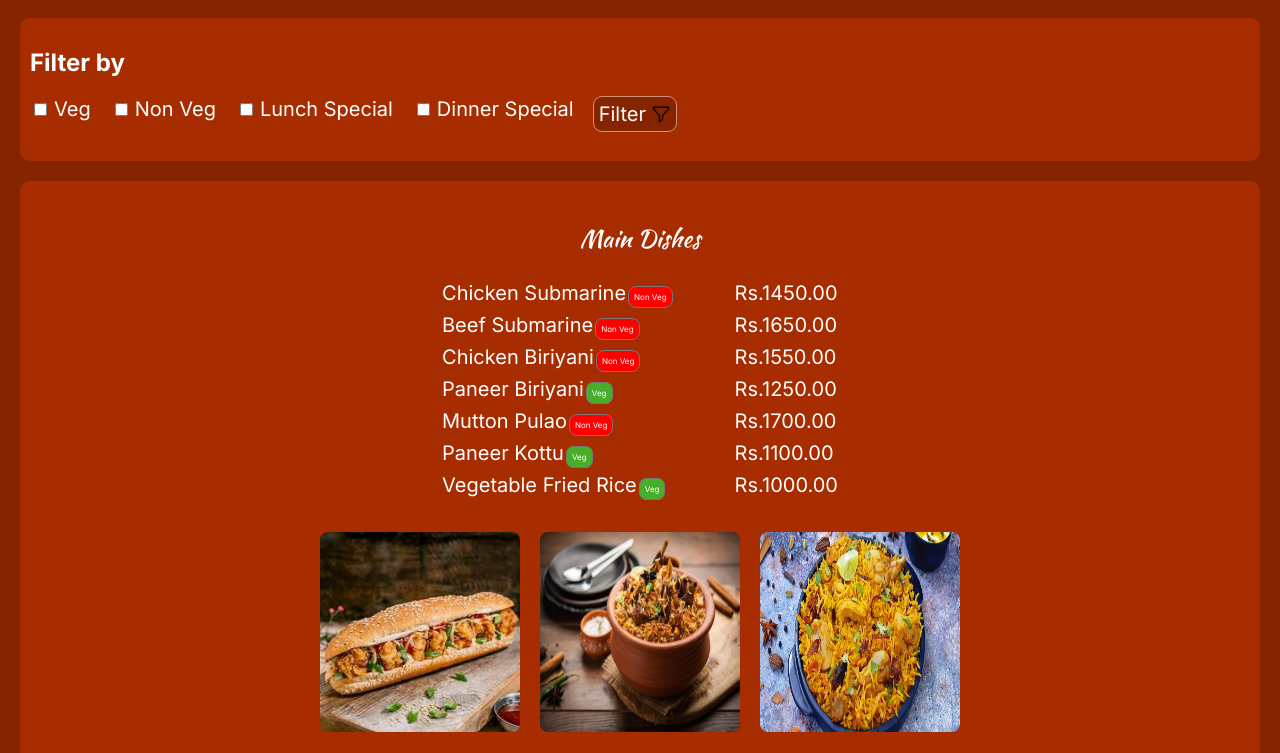
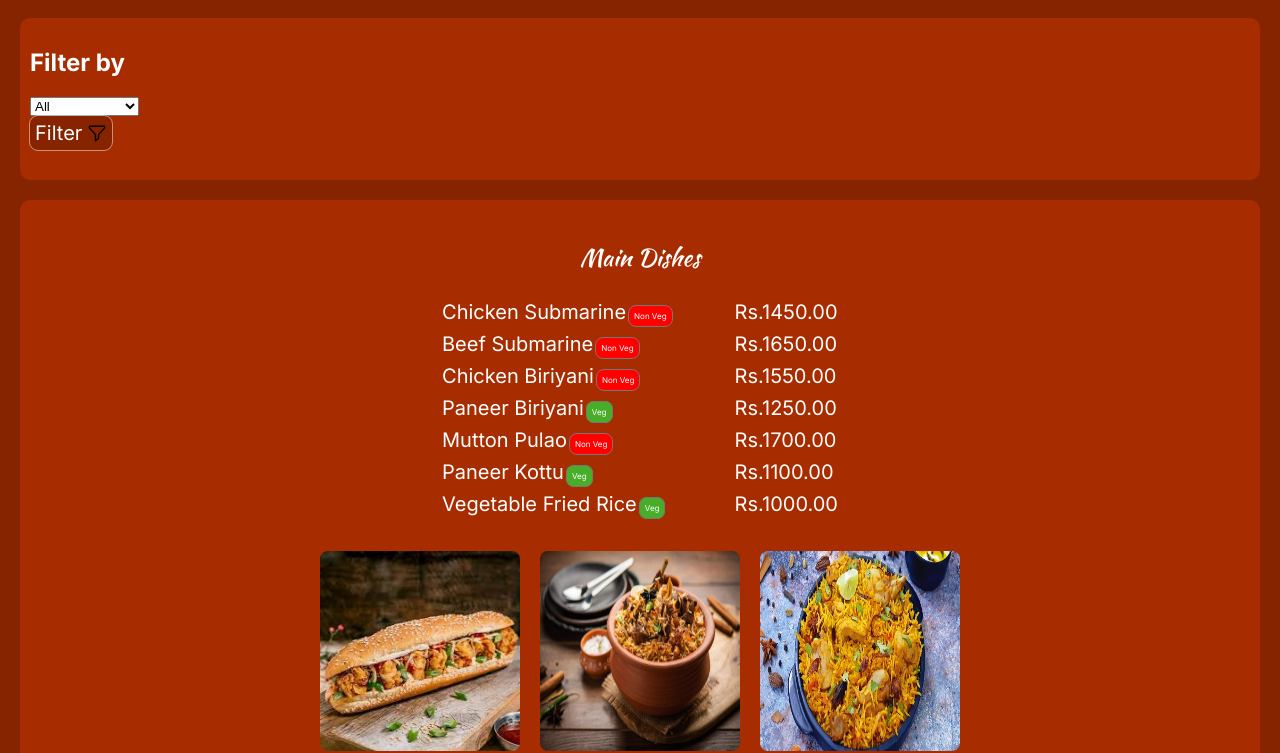
Before and after one commit to aakilahamed2005/foodMenu-uom, a plain HTML site: page index.html in a window 1280 px wide. Shown: the part 70-823 px from the top of the page. Drawn offline with Linux system fonts and the light colour scheme.

Commit message:
remove checkbox filtering

```diff
--- a/index.html
+++ b/index.html
@@ -15,26 +15,14 @@
 
     <div class="filter-container">
         <h2>Filter by</h2>
-
-        <form class="check-box-flex">
-
-                <div>
-                    <input class="filter-checkbox" type="checkbox" name="filter_selection" value="veg">
-                    <label class="checkbox-label">Veg</label>
-                </div>
-                <div>
-                    <input class="filter-checkbox" type="checkbox" name="filter_selection" value="non_veg">
-                    <label class="checkbox-label">Non Veg</label>
-                </div>
-                <div>
-                    <input class="filter-checkbox" type="checkbox" name="filter_selection" value="lunch_special">
-                    <label class="checkbox-label">Lunch Special</label>
-                </div>
-                <div>
-                    <input class="filter-checkbox" type="checkbox" name="filter_selection" value="dinner_special">
-                    <label class="checkbox-label">Dinner Special</label>
-                </div>
-
+            <form>
+                <select>
+                    <option value="all">All</option>
+                    <option value="non_veg">Non Veg</option>
+                    <option value="veg">Veg</option>
+                    <option value="beverage">Beverages</option>
+                    <option value="dinner Special">Dinner Special</option>
+                </select>
                 <button type="button" id="filter-btn">Filter<img src="./filter_icon.png"></button>
             </form>
     </div>
--- a/scripts.js
+++ b/scripts.js
@@ -8,21 +8,5 @@ document.addEventListener("DOMContentLoaded", ()=>{
         const selection = Array.from(checkedItems).map(item => item.value);
 
 
-        if(!selection.length == 0){
-            for(let i=0; i<selection.length; i++){
-                if(selection[i] == "veg"){
-                    isSelect["veg"] = true;
-                    document.querySelector(".non_veg_item").style.display = none;
-                }else if(selection[i] == "non_veg"){
-                    isSelect["non_veg"] = true;
-                }else if(selection[i] == "lunch_special"){
-                    isSelect["non_veg"] = true;
-                }else if(selection[i] == "dinner_special"){
-                    isSelect["non_veg"] = true;
-                }else{
-                    isSelect["show_all"] = true;
-                }
-            }
-        }
     });
 });
```
